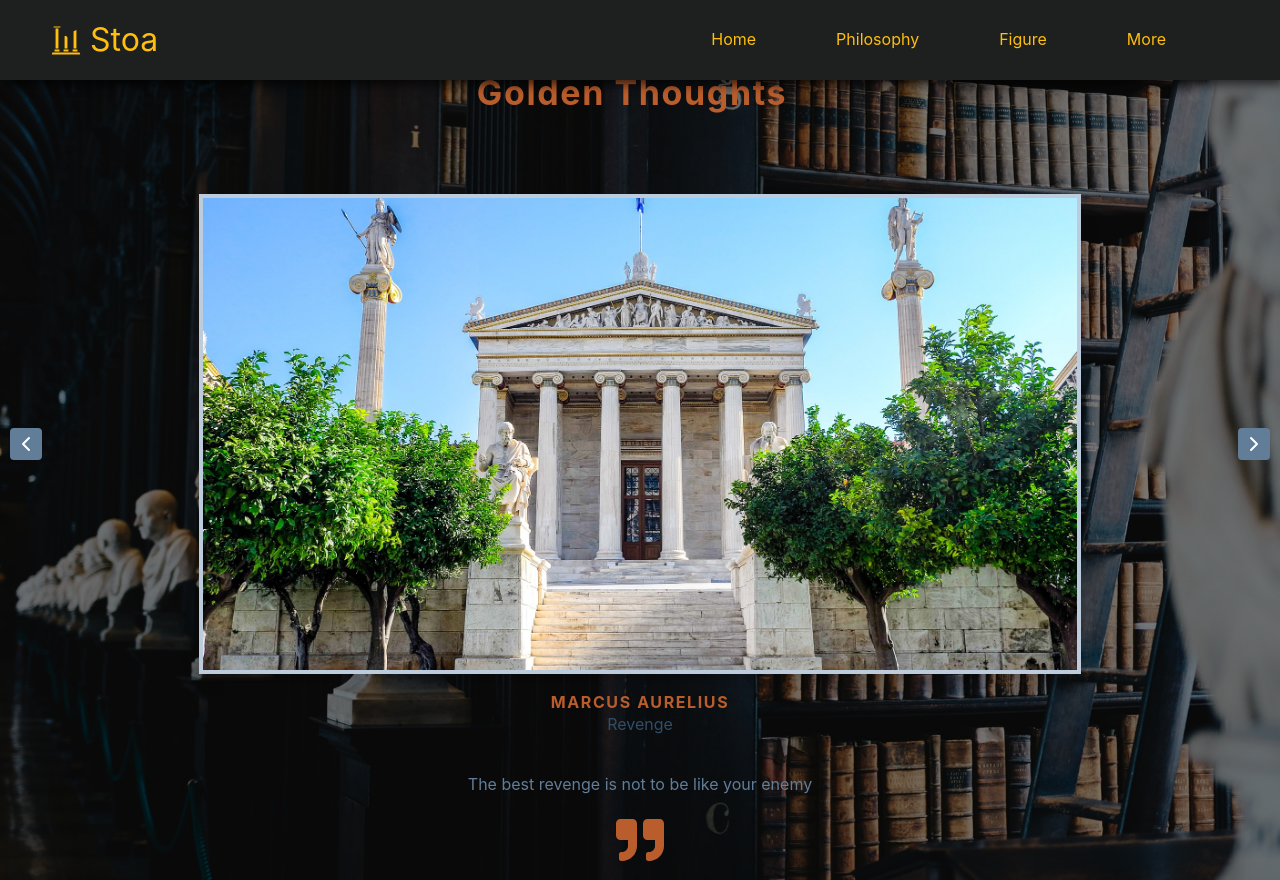
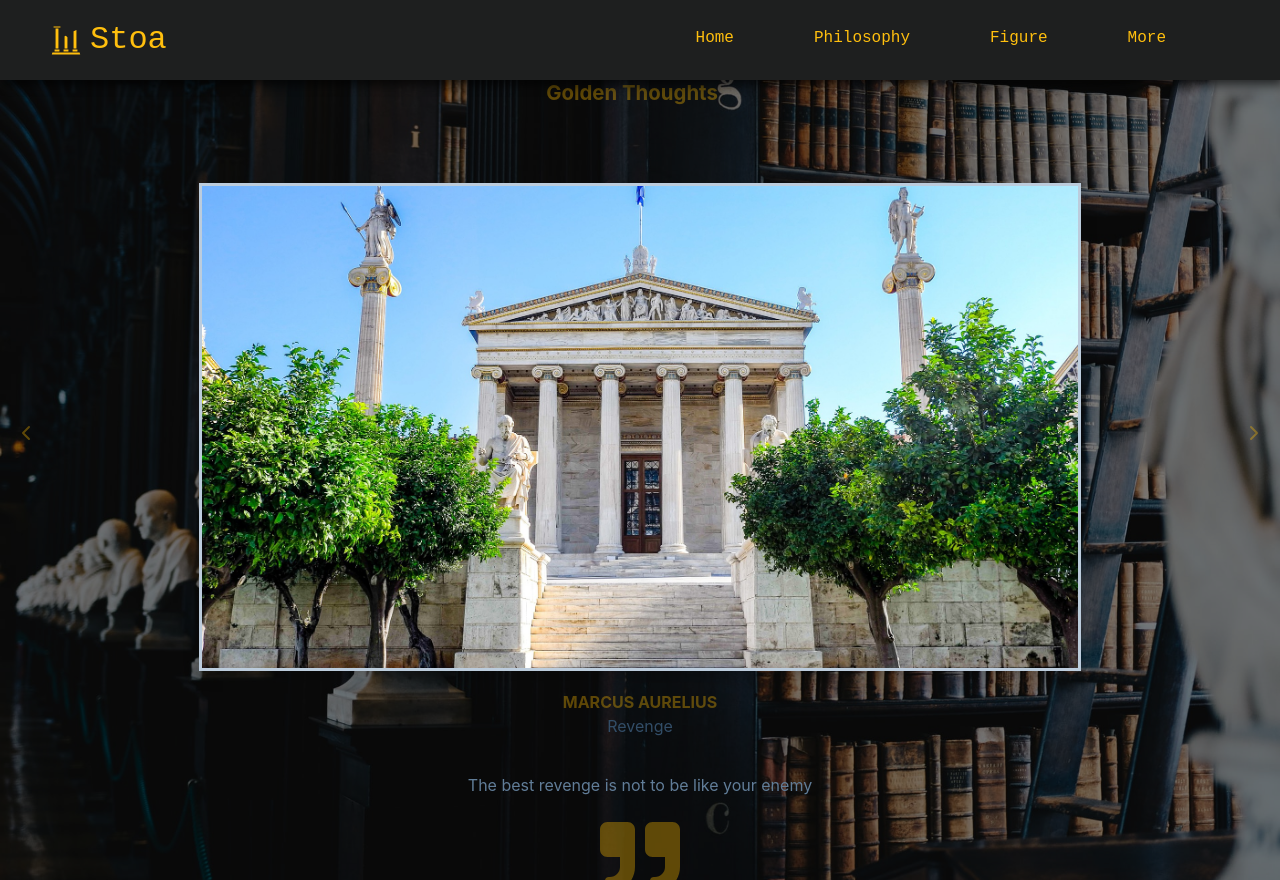
Before and after one commit to danielkeny/webi-sto-rct, a React (Create React App) app: page / in a window 1280 px wide. Built offline with nearby package versions, Linux system fonts and the light colour scheme; a web font is replaced by a local one.

Commit message:
Cleaned up the globals styles and variables

```diff
--- a/src/App.scss
+++ b/src/App.scss
@@ -14,12 +14,8 @@ html {
 
 body {
   font-family: $primary-font;
-  line-height: 1.5;
-  font-size: 0.875rem;
-  font-family: -apple-system, BlinkMacSystemFont, "Segoe UI", Roboto, Oxygen,
-    Ubuntu, Cantarell, "Open Sans", "Helvetica Neue", sans-serif;
-  background: var(--clr-grey-10);
-  color: var(--clr-grey-1);
+  line-height: 1.3;
+  font-size: 1rem;
 }
 
 ul {
@@ -28,71 +24,3 @@ ul {
 a {
   text-decoration: none;
 }
-h1,
-h2,
-h3,
-h4 {
-  letter-spacing: var(--spacing);
-  text-transform: capitalize;
-  line-height: 1.25;
-  margin-bottom: 0.75rem;
-}
-h1 {
-  font-size: 3rem;
-}
-h2 {
-  font-size: 2rem;
-}
-h3 {
-  font-size: 1.25rem;
-}
-h4 {
-  font-size: 0.875rem;
-}
-p {
-  margin-bottom: 1.25rem;
-  color: var(--clr-grey-5);
-}
-@media screen and (min-width: 800px) {
-  h1 {
-    font-size: 4rem;
-  }
-  h2 {
-    font-size: 2.5rem;
-  }
-  h3 {
-    font-size: 1.75rem;
-  }
-  h4 {
-    font-size: 1rem;
-  }
-  body {
-    font-size: 1rem;
-  }
-  h1,
-  h2,
-  h3,
-  h4 {
-    line-height: 0.75;
-  }
-}
-
-.section {
-  /* width: 90vw;
-    margin: 5rem auto;
-    max-width: var(--max-width); */
-  background: url("./assets/giammarco.jpg") center center/cover no-repeat;
-  height: 100vh;
-  width: 100vw;
-  display: flex;
-  flex-direction: column;
-  justify-content: center;
-  align-items: center;
-  box-shadow: inset 0 0 0 1000px rgba(0, 0, 0, 0.5);
-  object-fit: contain;
-}
-@media screen and (min-width: 992px) {
-  .section {
-    width: 100vw;
-  }
-}
--- a/src/components/Slider.scss
+++ b/src/components/Slider.scss
@@ -1,4 +1,25 @@
 @import "../shared.scss";
+
+.section {
+  font-family: $secondary-font;
+  /* width: 90vw;
+    margin: 5rem auto;
+    max-width: $max-width; */
+  background: url("../assets/giammarco.jpg") center center/cover no-repeat;
+  height: 100vh;
+  width: 100vw;
+  display: flex;
+  flex-direction: column;
+  justify-content: center;
+  align-items: center;
+  box-shadow: inset 0 0 0 1000px rgba(0, 0, 0, 0.5);
+  object-fit: contain;
+}
+@media screen and (min-width: 992px) {
+  .section {
+    width: 100vw;
+  }
+}
 
 .title {
   text-align: center;
@@ -12,7 +33,7 @@
 }
 .title span {
   font-size: 0.85em;
-  color: var(--clr-primary-5);
+  color: $gold-light;
   margin-right: 1rem;
   font-weight: 700;
 }
@@ -33,51 +54,52 @@
   width: 70%;
   height: 70%;
   object-fit: cover;
-  border: 4px solid var(--clr-grey-8);
-  box-shadow: var(--dark-shadow);
+  border: 3px solid $clr-grey-8;
+  box-shadow: $dark-shadow;
 }
 article h4 {
   text-transform: uppercase;
-  color: var(--clr-primary-5);
+  color: $gold-light;
   margin-bottom: 0.25rem;
 }
 .title {
   text-transform: capitalize;
   margin-bottom: 0.75rem;
-  color: var(--clr-grey-3);
+  color: $clr-grey-3;
 }
 .text {
   max-width: 35em;
   margin: 0 auto;
   margin-top: 2rem;
   line-height: 2;
-  color: var(--clr-grey-5);
+  color: $clr-grey-5;
 }
 .icon {
-  font-size: 3rem;
+  font-size: 5rem;
   margin-top: 1rem;
-  color: var(--clr-primary-5);
+  color: $gold-light;
 }
 .prev,
 .next {
   position: absolute;
   top: 250px;
   transform: translateY(-50%);
-  background: var(--clr-grey-5);
-  color: var(--clr-white);
+  background-color: transparent;
+  color: $gold-light;
   width: 1.25rem;
   height: 1.25rem;
   display: grid;
   place-items: center;
   border-color: transparent;
   font-size: 1rem;
-  border-radius: var(--radius);
+  border-radius: $radius;
   cursor: pointer;
-  transition: var(--transition);
+  transition: $transition;
 }
 .prev:hover,
 .next:hover {
-  background: var(--clr-primary-5);
+  background: $gold-light;
+  color: $black;
 }
 .prev {
   left: 0;
--- a/src/shared.scss
+++ b/src/shared.scss
@@ -1,47 +1,46 @@
-// Variables
-
-:root {
-  --clr-primary-1: hsl(21, 91%, 17%);
-  --clr-primary-2: hsl(21, 84%, 25%);
-  --clr-primary-3: hsl(21, 81%, 29%);
-  --clr-primary-4: hsl(21, 77%, 34%);
-  --clr-primary-5: hsl(21, 62%, 45%);
-  --clr-primary-6: hsl(21, 57%, 50%);
-  --clr-primary-7: hsl(21, 65%, 59%);
-  --clr-primary-8: hsl(21, 80%, 74%);
-  --clr-primary-9: hsl(21, 94%, 87%);
-  --clr-primary-10: hsl(21, 100%, 94%);
-  --clr-grey-1: hsl(209, 61%, 16%);
-  --clr-grey-2: hsl(211, 39%, 23%);
-  --clr-grey-3: hsl(209, 34%, 30%);
-  --clr-grey-4: hsl(209, 28%, 39%);
-  --clr-grey-5: hsl(210, 22%, 49%);
-  --clr-grey-6: hsl(209, 23%, 60%);
-  --clr-grey-7: hsl(211, 27%, 70%);
-  --clr-grey-8: hsl(210, 31%, 80%);
-  --clr-grey-9: hsl(212, 33%, 89%);
-  --clr-grey-10: hsl(210, 36%, 96%);
-  --clr-white: #fff;
-  --clr-red-dark: hsl(360, 67%, 44%);
-  --clr-red-light: hsl(360, 71%, 66%);
-  --clr-green-dark: hsl(125, 67%, 44%);
-  --clr-green-light: hsl(125, 71%, 66%);
-  --clr-black: #222;
-  --transition: all 0.3s linear;
-  --spacing: 0.1rem;
-  --radius: 0.25rem;
-  --light-shadow: 0 5px 15px rgba(0, 0, 0, 0.1);
-  --dark-shadow: 0 5px 15px rgba(0, 0, 0, 0.2);
-  --max-width: 1170px;
-  --fixed-width: 620px;
-}
 // Fonts
 $primary-font: "Syne Mono", monospace;
+$secondary-font: -apple-system, BlinkMacSystemFont, "Segoe UI", Roboto, Oxygen,
+  Ubuntu, Cantarell, "Open Sans", "Helvetica Neue", sans-serif;
 
 // Colors
+$clr-primary-1: hsl(21, 91%, 17%);
+$clr-primary-2: hsl(21, 84%, 25%);
+$clr-primary-3: hsl(21, 81%, 29%);
+$clr-primary-4: hsl(21, 77%, 34%);
+$clr-primary-5: hsl(21, 62%, 45%);
+$clr-primary-6: hsl(21, 57%, 50%);
+$clr-primary-7: hsl(21, 65%, 59%);
+$clr-primary-8: hsl(21, 74%, 6%);
+$clr-primary-9: hsl(21, 94%, 87%);
+$clr-primary-10: hsl(21, 100%, 94%);
+$clr-grey-1: hsl(209, 61%, 16%);
+$clr-grey-2: hsl(211, 39%, 23%);
+$clr-grey-3: hsl(209, 34%, 30%);
+$clr-grey-4: hsl(209, 28%, 39%);
+$clr-grey-5: hsl(210, 22%, 49%);
+$clr-grey-6: hsl(209, 23%, 60%);
+$clr-grey-7: hsl(211, 27%, 70%);
+$clr-grey-9: hsl(212, 33%, 89%);
+$clr-grey-10: hsl(210, 36%, 96%);
+$clr-grey-8: hsl(210, 31%, 80%);
+$clr-red-dark: hsl(360, 67%, 44%);
+$clr-red-light: hsl(360, 71%, 66%);
+$clr-green-dark: hsl(125, 67%, 44%);
+$clr-green-light: hsl(125, 71%, 66%);
 $white: rgb(255, 255, 255);
 $black: rgb(0, 0, 0);
 $gold: rgb(255, 188, 2);
+$gold-light: rgba(255, 188, 2, 0.35);
 $red: rgb(240, 9, 70);
 $blue: rgb(39, 106, 251);
 $green: rgb(37, 206, 74);
+
+// Tools
+$transition: all 0.3s linear;
+$spacing: 0.1rem;
+$radius: 0.25rem;
+$light-shadow: 0 5px 15px rgba(0, 0, 0, 0.1);
+$dark-shadow: 0 5px 15px rgba(0, 0, 0, 0.2);
+$max-width: 1170px;
+$fixed-width: 620px;
```
